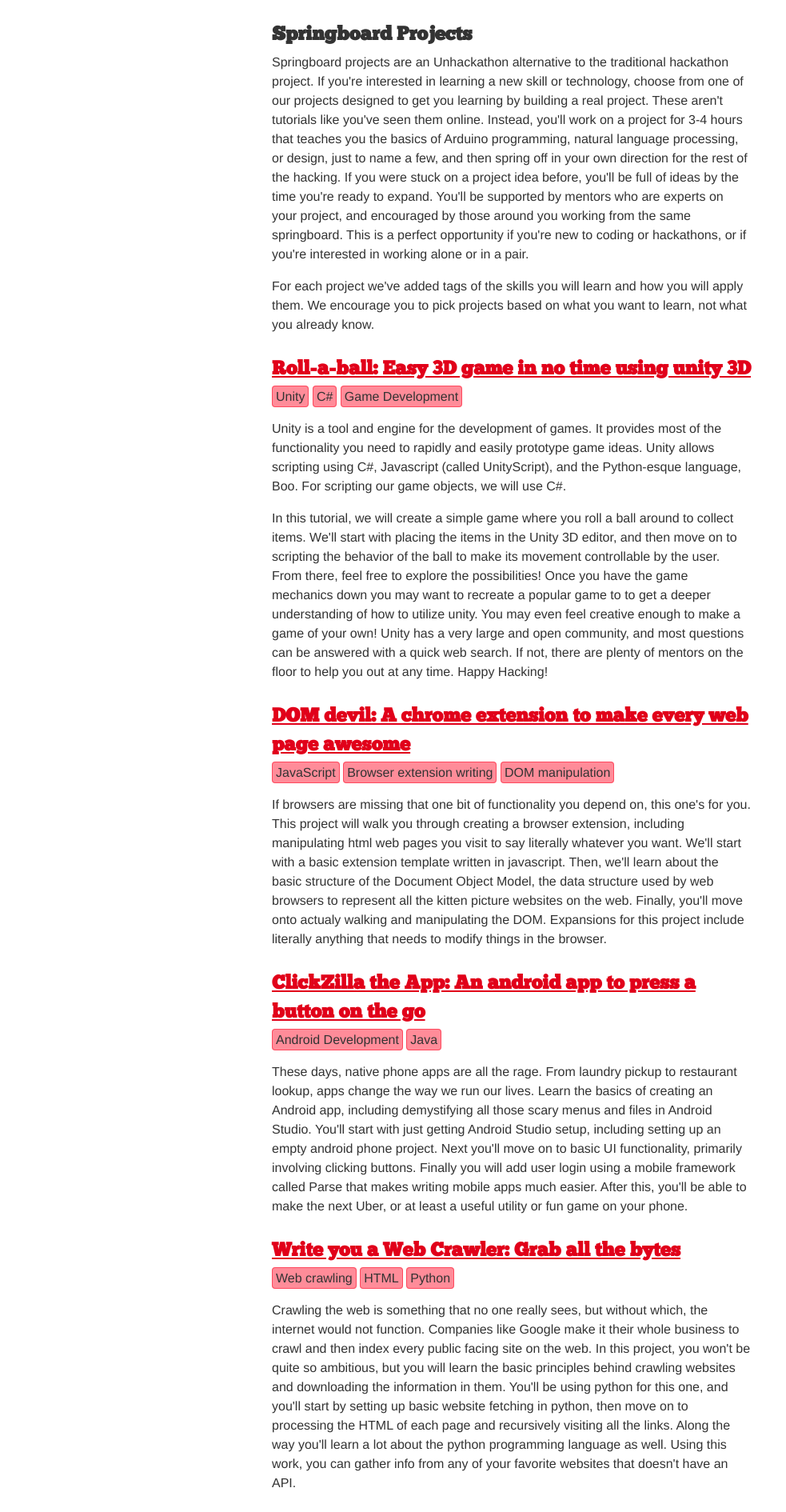
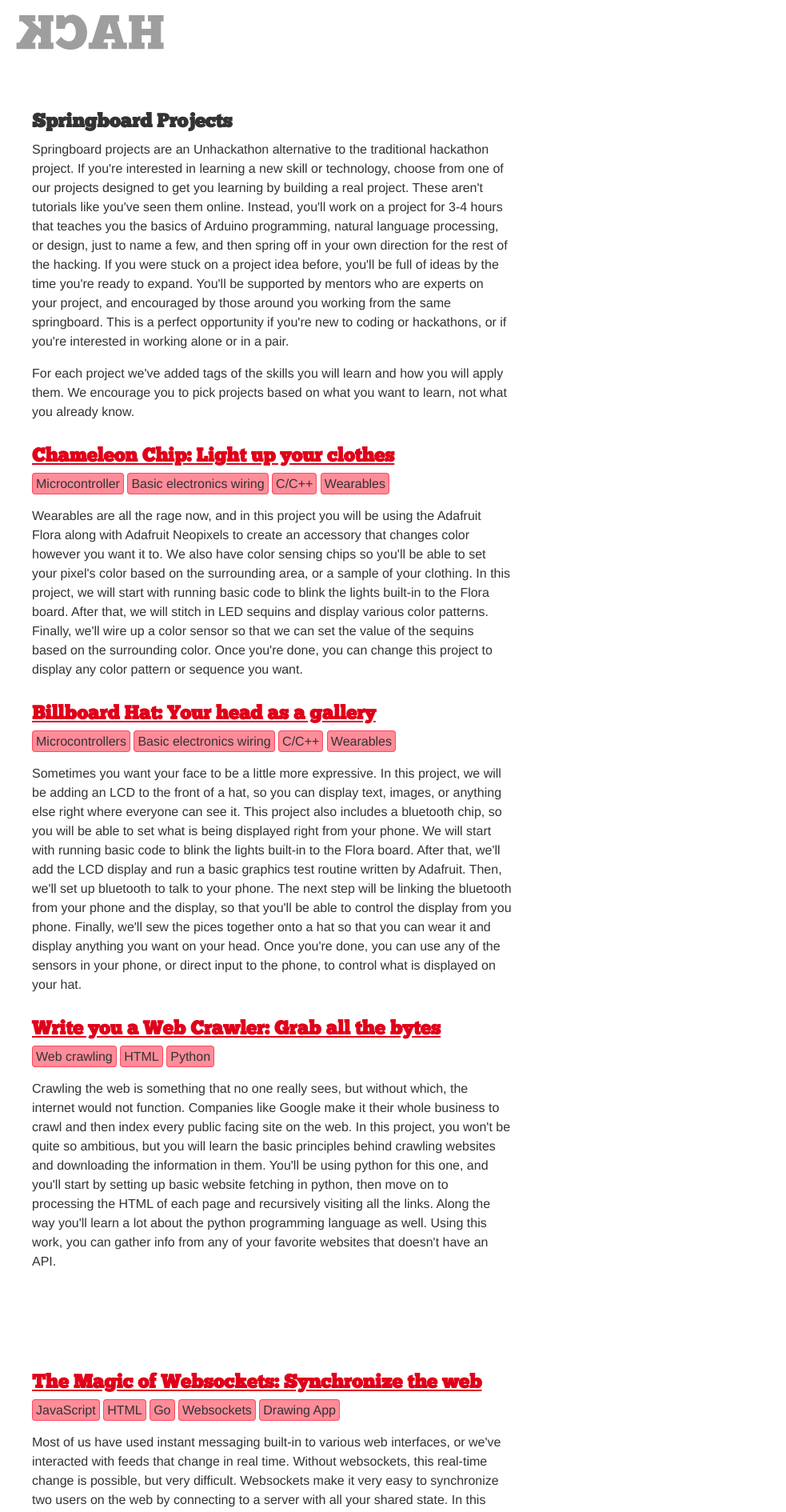
Before and after one commit to unhackathon/website, a Jekyll site: the page built from springboard-projects/index.html, in a window 1280 px wide. Shown: the top 1890 px of the page at 80% size, without its empty margins (0-983 px from the left). Built offline with Jekyll 4.4.1, drawn with Linux system fonts in a browser that asks for light colours; some of the changed text lies outside the part shown; grey boxes are pictures that could not be loaded.

Commit message:
Further fixes to sprinboard index page, plus added back hack random image script

```diff
--- a/_includes/footer.html
+++ b/_includes/footer.html
@@ -16,3 +16,4 @@
   ga('send', 'pageview');
 
 </script>
+<script src="/random-image.js"></script>
--- a/_layouts/springboard.html
+++ b/_layouts/springboard.html
@@ -1,6 +1,10 @@
 ---
 layout: default
 ---
+
+<a id="logo-hack" href="/">
+  {% include hack.html %}
+</a>
 <div class="springboard">
   <article class="post-content springboard-content">
     {{ content }}
--- a/_sass/_springboard.scss
+++ b/_sass/_springboard.scss
@@ -41,11 +41,9 @@
                 padding-left: 1em;
             }
         }
-
         ol {
             padding-left: 1.5em;
         }
-
         .tag-label {
             display: inline;
             border: 1px solid #ff485d;
@@ -54,6 +52,14 @@
             white-space: nowrap;
             border-radius: .25em;
         }
+        div.column-1, div.column-2 {
+            float: left;
+            margin: 40px;
+        }
+        p {
+            margin-bottom: 1em;
+        }
+
         margin-left: auto;
         margin-right: auto;
 
--- a/springboard-projects/index.html
+++ b/springboard-projects/index.html
@@ -3,35 +3,30 @@
 title: Write You a Web Crawler
 ---
 
+<div class="column-1">
     <h1>Springboard Projects</h1>
 
     <p>Springboard projects are an Unhackathon alternative to the traditional hackathon project. If you're interested in learning a new skill or technology, choose from one of our projects designed to get you learning by building a real project. These aren't tutorials like you've seen them online. Instead, you'll work on a project for 3-4 hours that teaches you the basics of Arduino programming, natural language processing, or design, just to name a few, and then spring off in your own direction for the rest of the hacking. If you were stuck on a project idea before, you'll be full of ideas by the time you're ready to expand. You'll be supported by mentors who are experts on your project, and encouraged by those around you working from the same springboard. This is a perfect opportunity if you're new to coding or hackathons, or if you're interested in working alone or in a pair.</p>
 
     <p>For each project we've added tags of the skills you will learn and how you will apply them. We encourage you to pick projects based on what you want to learn, not what you already know.</p>
 
-<h2><a href="roll-a-ball.html">Roll-a-ball: Easy 3D game in no time using unity 3D</a></h2>
+    <h2><a href="light-sensing-sequins.html">Chameleon Chip: Light up your clothes</a></h2>
     <p>
-  <span class="tag-label">Unity</span>
-  <span class="tag-label">C#</span>
-  <span class="tag-label">Game Development</span>
+      <span class="tag-label">Microcontroller</span>
+      <span class="tag-label">Basic electronics wiring</span>
+      <span class="tag-label">C/C++</span>
+      <span class="tag-label">Wearables</span>
     </p>
-<p>Unity is a tool and engine for the development of games. It provides most of the functionality you need to rapidly and easily prototype game ideas. Unity allows scripting using C#, Javascript (called UnityScript), and the Python-esque language, Boo. For scripting our game objects, we will use C#.</p>
-<p>In this tutorial, we will create a simple game where you roll a ball around to collect items. We'll start with placing the items in the Unity 3D editor, and then move on to scripting the behavior of the ball to make its movement controllable by the user. From there, feel free to explore the possibilities! Once you have the game mechanics down you may want to recreate a popular game to to get a deeper understanding of how to utilize unity. You may even feel creative enough to make a game of your own! Unity has a very large and open community, and most questions can be answered with a quick web search.  If not, there are plenty of mentors on the floor to help you out at any time. Happy Hacking!</p>
+    <p>Wearables are all the rage now, and in this project you will be using the Adafruit Flora along with Adafruit Neopixels to create an accessory that changes color however you want it to. We also have color sensing chips so you'll be able to set your pixel's color based on the surrounding area, or a sample of your clothing. In this project, we will start with running basic code to blink the lights built-in to the Flora board. After that, we will stitch in LED sequins and display various color patterns. Finally, we'll wire up a color sensor so that we can set the value of the sequins based on the surrounding color. Once you're done, you can change this project to display any color pattern or sequence you want.</p>
 
-<h2><a href="#">DOM devil: A chrome extension to make every web page awesome</a></h2>
+    <h2><a href="screen-hat.html">Billboard Hat: Your head as a gallery</a></h2>
     <p>
-  <span class="tag-label">JavaScript</span>
-  <span class="tag-label">Browser extension writing</span>
-  <span class="tag-label">DOM manipulation</span>
+      <span class="tag-label">Microcontrollers</span>
+      <span class="tag-label">Basic electronics wiring</span>
+      <span class="tag-label">C/C++</span>
+      <span class="tag-label">Wearables</span>
     </p>
-<p>If browsers are missing that one bit of functionality you depend on, this one's for you. This project will walk you through creating a browser extension, including manipulating html web pages you visit to say literally whatever you want. We'll start with a basic extension template written in javascript. Then, we'll learn about the basic structure of the Document Object Model, the data structure used by web browsers to represent all the kitten picture websites on the web. Finally, you'll move onto actualy walking and manipulating the DOM. Expansions for this project include literally anything that needs to modify things in the browser.</p>
-
-<h2><a href="android.html">ClickZilla the App: An android app to press a button on the go</a></h2>
-<p>
-  <span class="tag-label">Android Development</span>
-  <span class="tag-label">Java</span>
-</p>
-<p>These days, native phone apps are all the rage. From laundry pickup to restaurant lookup, apps change the way we run our lives. Learn the basics of creating an Android app, including demystifying all those scary menus and files in Android Studio. You'll start with just getting Android Studio setup, including setting up an empty android phone project. Next you'll move on to basic UI functionality, primarily involving clicking buttons. Finally you will add user login using a mobile framework called Parse that makes writing mobile apps much easier. After this, you'll be able to make the next Uber, or at least a useful utility or fun game on your phone.</p>
+    <p>Sometimes you want your face to be a little more expressive. In this project, we will be adding an LCD to the front of a hat, so you can display text, images, or anything else right where everyone can see it. This project also includes a bluetooth chip, so you will be able to set what is being displayed right from your phone. We will start with running basic code to blink the lights built-in to the Flora board. After that, we'll add the LCD display and run a basic graphics test routine written by Adafruit. Then, we'll set up bluetooth to talk to your phone. The next step will be linking the bluetooth from your phone and the display, so that you'll be able to control the display from you phone. Finally, we'll sew the pices together onto a hat so that you can wear it and display anything you want on your head. Once you're done, you can use any of the sensors in your phone, or direct input to the phone, to control what is displayed on your hat.</p>
 
     <h2><a href="web-crawler">Write you a Web Crawler: Grab all the bytes</a></h2>
     <p>
@@ -41,7 +36,10 @@
     </p>
     <p>Crawling the web is something that no one really sees, but without which, the internet would not function. Companies like Google make it their whole business to crawl and then index every public facing site on the web. In this project, you won't be quite so ambitious, but you will learn the basic principles behind crawling websites and downloading the information in them. You'll be using python for this one, and you'll start by setting up basic website fetching in python, then move on to processing the HTML of each page and recursively visiting all the links. Along the way you'll learn a lot about the python programming language as well. Using this work, you can gather info from any of your favorite websites that doesn't have an API.</p>
 
-<h2><a href="#">Websockets and you: Synchronize the web</a></h2>
+</div>
+<div class="column-2">
+
+    <h2><a href="#">The Magic of Websockets: Synchronize the web</a></h2>
     <p>
       <span class="tag-label">JavaScript</span>
       <span class="tag-label">HTML</span>
@@ -51,20 +49,28 @@
     </p>
     <p>Most of us have used instant messaging built-in to various web interfaces, or we've interacted with feeds that change in real time. Without websockets, this real-time change is possible, but very difficult. Websockets make it very easy to synchronize two users on the web by connecting to a server with all your shared state. In this project, we will start by making a simple drawing app in javascript, and then move on to synchronizing the app with other users who are drawing by using a websocket server written in Go, a language designed to handle concurrency. This project can then be expanded to allow any form of synchronization between two web browsers on a web page, whether it be To Do lists, music playlists, or something else.</p>
 
-<h2><a href="light-sensing-sequins.html">Light up your clothes: Pick your color on the spot</a></h2>
+    <h2><a href="#">DOM devil: A chrome extension for awesomeness</a></h2>
     <p>
-  <span class="tag-label">Microcontroller</span>
-  <span class="tag-label">Basic electronics wiring</span>
-  <span class="tag-label">C/C++</span>
-  <span class="tag-label">Wearables</span>
+      <span class="tag-label">JavaScript</span>
+      <span class="tag-label">Browser extension writing</span>
+      <span class="tag-label">DOM manipulation</span>
     </p>
-<p>Wearables are all the rage now, and in this project you will be using the Adafruit Flora along with Adafruit Neopixels to create an accessory that changes color however you want it to. We also have color sensing chips so you'll be able to set your pixel's color based on the surrounding area, or a sample of your clothing. In this project, we will start with running basic code to blink the lights built-in to the Flora board. After that, we will stitch in LED sequins and display various color patterns. Finally, we'll wire up a color sensor so that we can set the value of the sequins based on the surrounding color. Once you're done, you can change this project to display any color pattern or sequence you want.</p>
+    <p>If browsers are missing that one bit of functionality you depend on, this one's for you. This project will walk you through creating a browser extension, including manipulating html web pages you visit to say literally whatever you want. We'll start with a basic extension template written in javascript. Then, we'll learn about the basic structure of the Document Object Model, the data structure used by web browsers to represent all the kitten picture websites on the web. Finally, you'll move onto actualy walking and manipulating the DOM. Expansions for this project include literally anything that needs to modify things in the browser.</p>
 
-<h2><a href="screen-hat.html">A hat with a screen on it: Put your head on display</a></h2>
+    <h2><a href="android.html">ClickZilla: the App</a></h2>
     <p>
-  <span class="tag-label">Microcontrollers</span>
-  <span class="tag-label">Basic electronics wiring</span>
-  <span class="tag-label">C/C++</span>
-  <span class="tag-label">Wearables</span>
+      <span class="tag-label">Android Development</span>
+      <span class="tag-label">Java</span>
     </p>
-<p>Sometimes you want your face to be a little more expressive. In this project, we will be adding an LCD to the front of a hat, so you can display text, images, or anything else right where everyone can see it. This project also includes a bluetooth chip, so you will be able to set what is being displayed right from your phone. We will start with running basic code to blink the lights built-in to the Flora board. After that, we'll add the LCD display and run a basic graphics test routine written by Adafruit. Then, we'll set up bluetooth to talk to your phone. The next step will be linking the bluetooth from your phone and the display, so that you'll be able to control the display from you phone. Finally, we'll sew the pices together onto a hat so that you can wear it and display anything you want on your head. Once you're done, you can use any of the sensors in your phone, or direct input to the phone, to control what is displayed on your hat.</p>
+    <p>These days, native phone apps are all the rage. From laundry pickup to restaurant lookup, apps change the way we run our lives. Learn the basics of creating an Android app, including demystifying all those scary menus and files in Android Studio. You'll start with just getting Android Studio setup, including setting up an empty android phone project. Next you'll move on to basic UI functionality, primarily involving clicking buttons. Finally you will add user login using a mobile framework called Parse that makes writing mobile apps much easier. After this, you'll be able to make the next Uber, or at least a useful utility or fun game on your phone.</p>
+
+    <h2><a href="roll-a-ball.html">Roll-a-Ball 3D: 3D Games in no time with Unity 3D</a></h2>
+    <p>
+      <span class="tag-label">Unity</span>
+      <span class="tag-label">C#</span>
+      <span class="tag-label">Game Development</span>
+    </p>
+    <p>Unity is a tool and engine for the development of games. It provides most of the functionality you need to rapidly and easily prototype game ideas. Unity allows scripting using C#, Javascript (called UnityScript), and the Python-esque language, Boo. For scripting our game objects, we will use C#.</p>
+    <p>In this tutorial, we will create a simple game where you roll a ball around to collect items. We'll start with placing the items in the Unity 3D editor, and then move on to scripting the behavior of the ball to make its movement controllable by the user. From there, feel free to explore the possibilities! Once you have the game mechanics down you may want to recreate a popular game to to get a deeper understanding of how to utilize unity. You may even feel creative enough to make a game of your own! Unity has a very large and open community, and most questions can be answered with a quick web search.  If not, there are plenty of mentors on the floor to help you out at any time. Happy Hacking!</p>
+
+</div>
```
Lines whose indentation alone changed are shown as unchanged.
